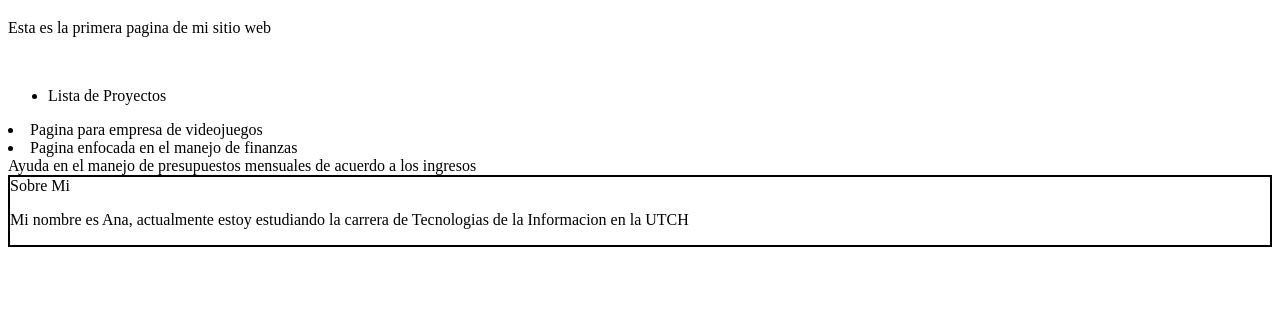
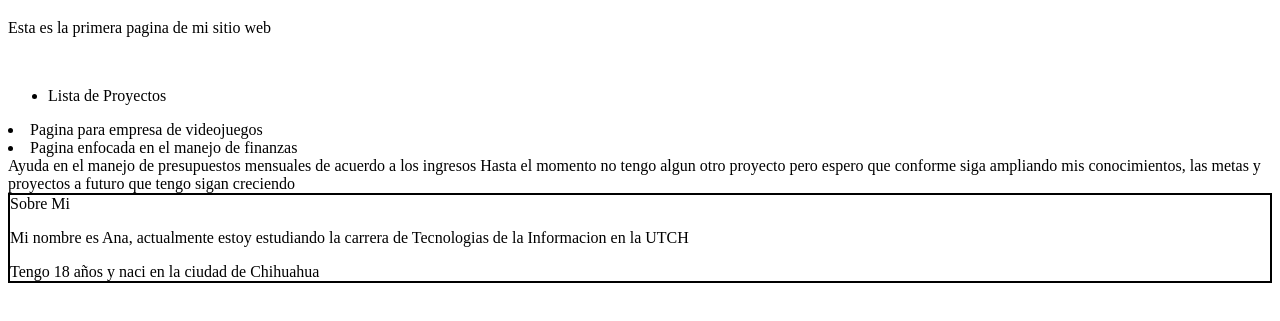
Before and after one commit to AnaPRZ1902/html, a plain HTML site: page index.html in a window 1280 px wide. Shown: the part 61-382 px from the top of the page. Drawn offline with Linux system fonts and the light colour scheme.

Commit message:
avance equis

```diff
--- a/index.html
+++ b/index.html
@@ -9,16 +9,21 @@
         <br />
         <div>
             <ul>
-                <li>Lista de Proyectos </li>
+            <li>Lista de Proyectos </li>
             </ul>
             <li>Pagina para empresa de videojuegos</li>
             <li>Pagina enfocada en el manejo de finanzas</li>
             Ayuda en el manejo de presupuestos mensuales de acuerdo a los ingresos
+
+            Hasta el momento no tengo algun otro proyecto pero espero que conforme
+            siga ampliando mis conocimientos, las metas y proyectos a futuro que tengo
+            sigan creciendo
         </div>
         <div style ="border: 2px solid black">
             Sobre Mi
 
             <p> Mi nombre es Ana, actualmente estoy estudiando la carrera de Tecnologias de la Informacion en la UTCH</p>
+            Tengo 18 años y naci en la ciudad de Chihuahua
 
         </div>
     </body>
```
